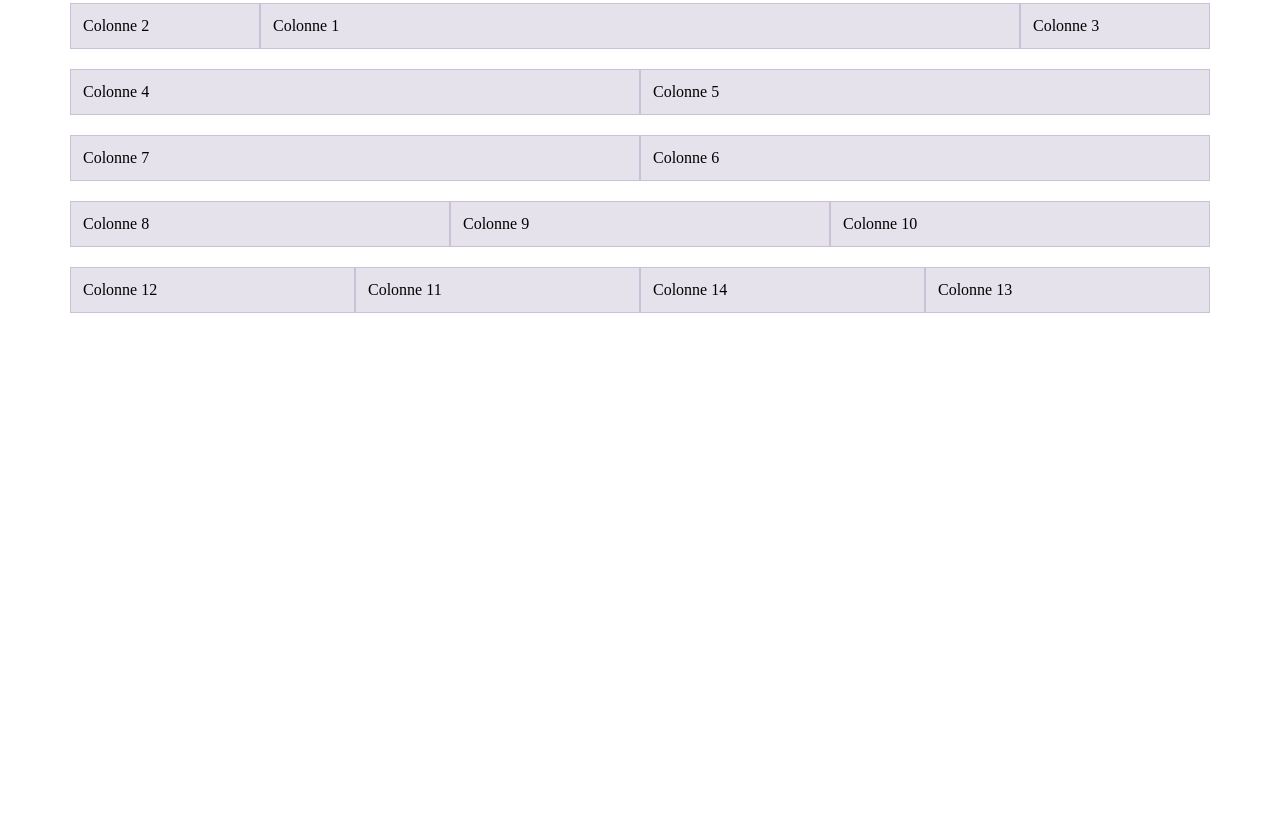
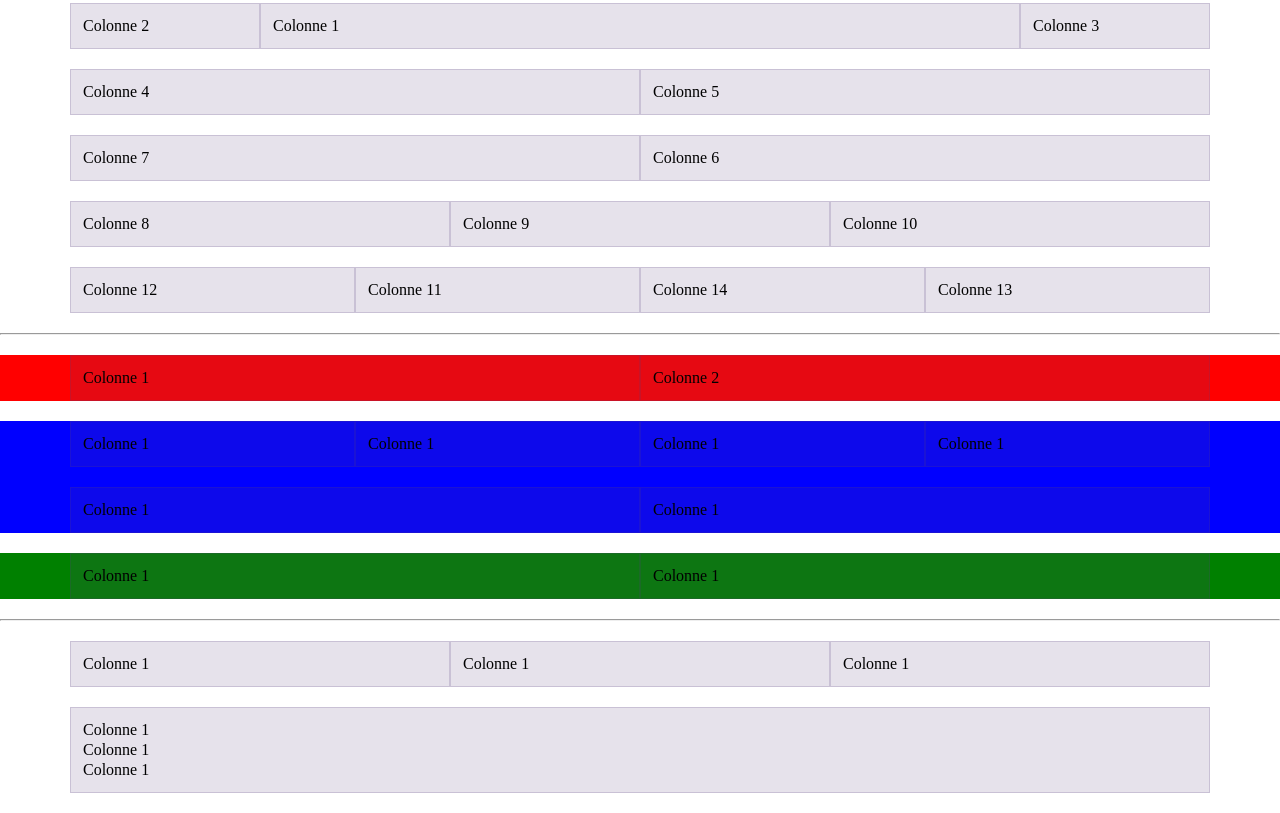
Before and after one commit to thomasrouiller/exercice-bootstrap-4-layout-responsive-avance, a website built with Parcel: page src/index.html in a window 1280 px wide. Shown: the part 349-1162 px from the top of the page. Before the commit the page ends 800 px from the top, so only its background shows below. Built offline with nearby package versions, Linux system fonts and the light colour scheme.

Commit message:
nesting understood

```diff
--- a/src/index.html
+++ b/src/index.html
@@ -78,6 +78,56 @@
           <div class="col-3 order-xl-3">Colonne 14</div>
         </div>
       </div>
+      <!-- ex background -->
+      <hr />
+      <br />
+      <header class="page-header">
+        <div class="container">
+          <div class="row">
+            <div class="col">Colonne 1</div>
+            <div class="col">Colonne 2</div>
+          </div>
+        </div>
+      </header>
+      <main class="page-main">
+        <div class="container">
+          <div class="row">
+            <div class="col">Colonne 1</div>
+            <div class="col">Colonne 1</div>
+            <div class="col">Colonne 1</div>
+            <div class="col">Colonne 1</div>
+          </div>
+          <div class="row">
+            <div class="col">Colonne 1</div>
+            <div class="col">Colonne 1</div>
+          </div>
+        </div>
+      </main>
+      <footer class="page-footer">
+        <div class="container">
+          <div class="row">
+            <div class="col">Colonne 1</div>
+            <div class="col">Colonne 1</div>
+          </div>
+        </div>
+      </footer>
+      <!-- ex nesting  -->
+      <hr />
+      <br />
+      <div class="container">
+        <div class="row">
+          <div class="col">Colonne 1</div>
+          <div class="col">Colonne 1</div>
+          <div class="col">Colonne 1</div>
+        </div>
+        <div class="row">
+          <div class="col">
+            <div class="col">Colonne 1</div>
+            <div class="col">Colonne 1</div>
+            <div class="col">Colonne 1</div>
+          </div>
+        </div>
+      </div>
     </main>
     <script src="js/main.js" type="module"></script>
   </body>
--- a/src/scss/main.scss
+++ b/src/scss/main.scss
@@ -64,3 +64,15 @@ video {
 .row {
   margin-bottom: 20px;
 }
+
+.page-header {
+  background-color: red;
+}
+
+.page-main {
+  background-color: blue;
+}
+
+.page-footer {
+  background-color: green;
+}
```
